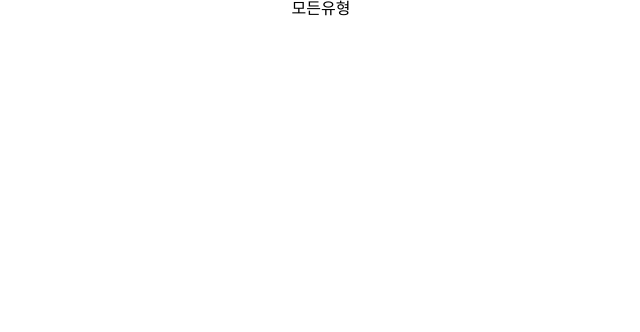
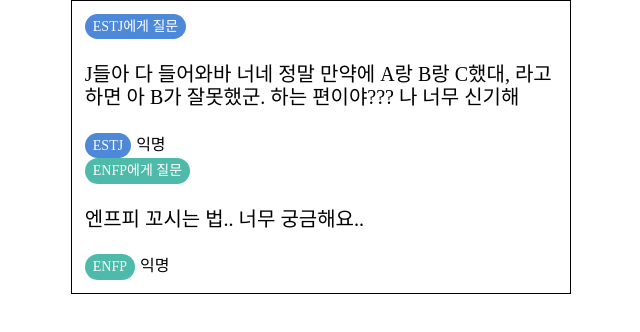
Before and after one commit to songgaram/woot-front-project, a React (Create React App) app: page / in a window 1280 px wide. Both pictures are taken after a click on the button "ESTJ". Shown: the top 332 px of the page, without its empty margins (319-959 px from the left). Built offline with nearby package versions, Linux system fonts and the light colour scheme.

Commit message:
feat : askContent content, header 부분 생성

```diff
--- a/src/data/db.json
+++ b/src/data/db.json
@@ -3,8 +3,7 @@
     {
       "askId": 1,
       "authorId": "asdf",
-      "askTitle": "J들아 다 들어와바",
-      "askContent": "너네 정말 만약에 A랑 B랑 C했대, 라고 하면 아 B가 잘못했군. 하는 편이야??? 나 너무 신기해",
+      "askContent": "J들아 다 들어와바 너네 정말 만약에 A랑 B랑 C했대, 라고 하면 아 B가 잘못했군. 하는 편이야??? 나 너무 신기해",
       "authorMbti": "ESTP",
       "askMbti": "ESTJ",
       "Like": 0,
@@ -28,8 +27,7 @@
     {
       "askId": 2,
       "authorId": "asdf",
-      "askTitle": "엔프피 꼬시는 법..",
-      "askContent": "너무 궁금해요..",
+      "askContent": "엔프피 꼬시는 법.. 너무 궁금해요..",
       "authorMbti": "INFJ",
       "askMbti": "ENFP",
       "Like": 2,
@@ -53,7 +51,6 @@
     {
       "askId": 3,
       "authorId": "asdf",
-      "askTitle": "인프제가 생각하는 엔프피",
       "askContent": "엔프피들은 너무 사랑스럽다 댕댕이 같음",
       "authorMbti": "ENFJ",
       "askMbti": "ENFP",
@@ -78,7 +75,6 @@
     {
       "askId": 4,
       "authorId": "asdf",
-      "askTitle": "이분 저한테 관심있는 걸까요?",
       "askContent": "intp는 자기가 관심없으면 선연락 잘 안하나요?",
       "authorMbti": "ENFJ",
       "askMbti": "INTP",
@@ -103,8 +99,7 @@
     {
       "askId": 5,
       "authorId": "asdf",
-      "askTitle": "보통 엔프피는 활발하지 않나요?",
-      "askContent": "근데 제가 소개팅을 했는데 말이 별로 없으시던데...제가 마음에 안드는 걸까요..?",
+      "askContent": "보통 엔프피는 활발하지 않나요? 제가 소개팅을 했는데 말이 별로 없으시던데...제가 마음에 안드는 걸까요..?",
       "authorMbti": "INFJ",
       "askMbti": "ENFP",
       "Like": 0,
@@ -128,8 +123,7 @@
     {
       "askId": 6,
       "authorId": "asdf",
-      "askTitle": "인프제 친구가 있는데",
-      "askContent": "저한테 계속 선연락하는데 이거 그린라이트인가요? 인프제 선약도 안잡는걸로 알고있는데..",
+      "askContent": "인프제 친구가 저한테 계속 선연락하는데 이거 그린라이트인가요? 인프제 선약도 안잡는걸로 알고있는데..",
       "authorMbti": "INTJ",
       "askMbti": "INFJ",
       "Like": 0,
@@ -153,7 +147,6 @@
     {
       "askId": 7,
       "authorId": "asdf",
-      "askTitle": "엔팁의 자존감",
       "askContent": "엔팁의 높은 자존감이 부러워요...",
       "authorMbti": "INFP",
       "askMbti": "ENTP",
@@ -178,8 +171,7 @@
     {
       "askId": 8,
       "authorId": "asdf",
-      "askTitle": "여행은 P끼리는 P끼리 가야한다",
-      "askContent": "진짜 J들은 속터진다..",
+      "askContent": "여행은 P끼리는 P끼리 가야한다 진짜 J들은 속터진다..",
       "authorMbti": "ISTJ",
       "askMbti": "ESTJ",
       "Like": 0,
@@ -203,8 +195,7 @@
     {
       "askId": 9,
       "authorId": "asdf",
-      "askTitle": "잇팁 침대 밖으로 꺼내는 법",
-      "askContent": "아는 사람 있어ㅠㅠㅠㅠ? 하..",
+      "askContent": "잇팁 침대 밖으로 꺼내는 법 아는 사람 있어ㅠㅠㅠㅠ? 하..",
       "authorMbti": "ENFP",
       "askMbti": "ISFP",
       "Like": 0,
@@ -228,7 +219,6 @@
     {
       "askId": 10,
       "authorId": "asdf",
-      "askTitle": "궁금한게 있는데",
       "askContent": "ENFP들은 거절을 잘 못하나요?",
       "authorMbti": "ISTP",
       "askMbti": "ENFP",
--- a/src/pages/askList/AllAskList.tsx
+++ b/src/pages/askList/AllAskList.tsx
@@ -1,5 +1,7 @@
 import React from 'react';
 import { askListTypes, askTypes } from 'types';
+import AskContent from './AskContent';
+import { MainContainer } from './AskList.style';
 
 const AllAskList = () => {
   const [askData, setAskData] = React.useState<askTypes[]>([]);
@@ -9,7 +11,11 @@ const AllAskList = () => {
     setAskData(askList.slice(0, 2));
   }, []);
 
-  return <div>모든유형</div>;
+  return (
+    <MainContainer>
+      {askData && askData.map((data) => <AskContent askData={data} key={data.askId} />)}
+    </MainContainer>
+  );
 };
 
 export default AllAskList;
--- /dev/null
+++ b/src/pages/askList/AskContent.tsx
@@ -0,0 +1,42 @@
+import React from 'react';
+import styled from 'styled-components';
+import MbtiTag from 'components/tag/MbtiTag';
+import { askTypes } from 'types';
+
+const AskContent = ({ askData }: { askData: askTypes }) => {
+  const { askContent, askMbti, authorMbti, Like } = askData;
+  const CONTENT = `${askMbti}에게 질문`;
+
+  return (
+    <AskContentContainer>
+      <AskHeader>
+        <MbtiTag mbti={askMbti} content={CONTENT} />
+      </AskHeader>
+
+      <AskDetail>{askContent}</AskDetail>
+      <AuthorContainer>
+        <MbtiTag mbti={askMbti} content={askMbti} />
+        <Author>익명</Author>
+      </AuthorContainer>
+    </AskContentContainer>
+  );
+};
+
+export default AskContent;
+
+const AskContentContainer = styled.div`
+  width: 100%;
+  display: flex;
+  flex-direction: column;
+`;
+const AskHeader = styled.div``;
+
+const AskDetail = styled.div`
+  font-size: ${({ theme }) => theme.fontSizes.xl};
+  margin: 5% 0;
+`;
+const AuthorContainer = styled.div``;
+const Author = styled.span`
+  margin-left: 5px;
+`;
+const Footer = styled.div``;
--- /dev/null
+++ b/src/pages/askList/AskList.style.ts
@@ -0,0 +1,7 @@
+import styled from 'styled-components';
+
+export const MainContainer = styled.div`
+  width: 500px;
+  border: 1px solid;
+  padding: 1%;
+`;
--- a/src/pages/mainPage/AskCard.tsx
+++ b/src/pages/mainPage/AskCard.tsx
@@ -10,12 +10,12 @@ const AskCard = ({
   askData: askTypes;
   onClick: React.MouseEventHandler<HTMLDivElement>;
 }) => {
-  const { askTitle, comments, askMbti } = askData;
+  const { askContent, comments, askMbti } = askData;
   return (
     <AskCardContainer onClick={onClick}>
       <div>
         <MbtiTag mbti={askMbti} content={askMbti} />
-        <AskTitle>{askTitle}</AskTitle>
+        <AskTitle>{askContent.length > 30 ? askContent.slice(0, 30) + '...' : askContent}</AskTitle>
       </div>
       <Comment> {comments.length}</Comment>
     </AskCardContainer>
--- a/src/types/index.ts
+++ b/src/types/index.ts
@@ -5,7 +5,6 @@ export interface askListTypes {
 export interface askTypes {
   askId: number;
   authorId: string;
-  askTitle: string;
   askContent: string;
   authorMbti: string;
   askMbti: string;
```
Also changed, not shown: src/assets/chatbubbleOutline.svg (added).
